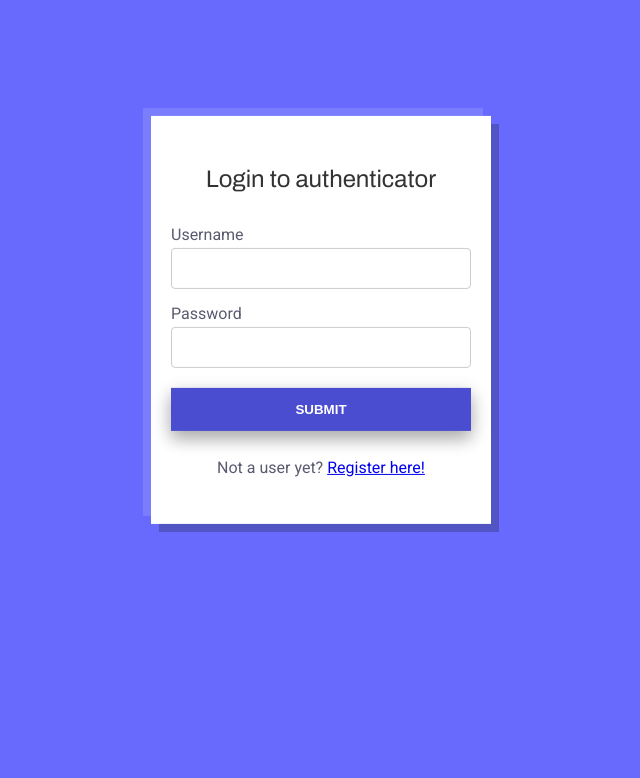
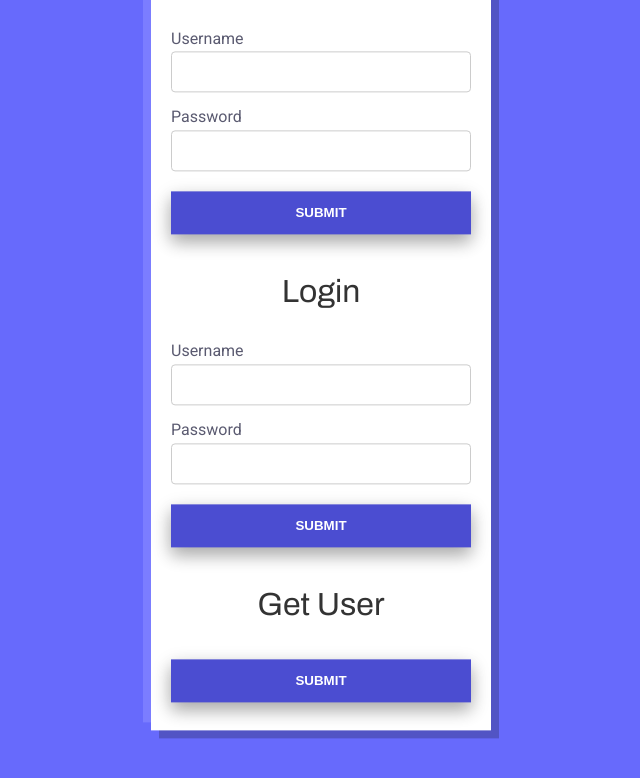
Before and after one commit to luke-weller/login-page, a React (Create React App) app in the folder client/: page / in a window 1280 px wide. Shown: the top 778 px of the page, without its empty margins (319-959 px from the left). Built offline with nearby package versions, Linux system fonts and the light colour scheme.

Commit message:
fix authentication

```diff
--- a/client/src/App.js
+++ b/client/src/App.js
@@ -1,36 +1,38 @@
+import React, { useState } from "react";
 import "./App.css";
+import Axios from "axios";
 import Login from "./components/Login/Login";
+import Register from "./components/Register/Register";
 
 function App() {
-  // const [data, setData] = useState(null);
+  const [data, setData] = useState(null);
 
   // return user data for personalisation when logged in
-  // const getUser = () => {
-  //   Axios({
-  //     method: "GET",
-  //     withCredentials: true,
-  //     url: "http://localhost:4000/user",
-  //   }).then((res) => {
-  //     setData(res.data);
-  //     console.log(res.data);
-  //   });
-  // };
+  const getUser = () => {
+    Axios({
+      method: "GET",
+      withCredentials: true,
+      url: "http://localhost:4000/user",
+    }).then((res) => {
+      setData(res.data);
+      console.log(res.data);
+    });
+  };
 
 
   return (
-    <div className='Container'>
-      <div className='ChildContainer'>
+    <div className="Container">
+      <div className="ChildContainer">
 
+      <Register />
+      <Login />
 
-      <Login title="Login to authenticator" />
-
-      {/* <div>
+      <div>
         <h1>Get User</h1>
         <button onClick={getUser}>Submit</button>
         {data ? <h1>Welcome Back {data.username}</h1> : null}
-      </div> */}
       </div>
-    </div>
+    </div> </div>
   );
 }
 
--- a/client/src/components/Login/Login.js
+++ b/client/src/components/Login/Login.js
@@ -1,24 +1,9 @@
 import Axios from "axios";
 import { useState } from "react";
-import { yupResolver } from '@hookform/resolvers/yup';
-import * as yup from 'yup';
-import { useForm } from 'react-hook-form';
 
-// validation schema
-const schema = yup.object().shape({
-  username: yup.string().required(),
-  password: yup.string().required(),
-}).required();
-
-const Login = ( { title } ) => {
-  const { register, handleSubmit, formState:{ errors } } = useForm({
-      resolver: yupResolver(schema)
-    });
-
+const Login = () => {
     const [loginUsername, setLoginUsername] = useState("");
     const [loginPassword, setLoginPassword] = useState("");
-
-
     const login = () => {
         Axios({
           method: "POST",
@@ -29,36 +14,25 @@ const Login = ( { title } ) => {
           withCredentials: true,
           url: "http://localhost:4000/login",
         }).then((res) => console.log(res));
-
       };
-
-
     return (
-        <div className='ContentContainer'>
-          <form onSubmit={handleSubmit()} noValidate>
-            <h3>{ title }</h3>
+        <div className="ContentContainer">
+          <h1>Login</h1>
           <div className="FormContainer">
             <label htmlFor='username'>Username</label>
             <input
                 type="text"
                 onChange={(e) => setLoginUsername(e.target.value)}
-                  {...register('username')}
             />
-              <p className="ErrorText">{errors.username?.message}</p>
           </div>
           <div className="FormContainer">
             <label htmlFor='password'>Password</label>
               <input
                   type="password"
                   onChange={(e) => setLoginPassword(e.target.value)}
-                  {...register('password')}
               />
-              <p className="ErrorText">{errors.password?.message}</p>
             </div>
-
             <button onClick={login}>Submit</button>
-            <p>Not a user yet? <a className='Link' href='/register'>Register here!</a></p>
-          </form>
         </div>
     )
 }
--- a/client/src/components/Register/Register.js
+++ b/client/src/components/Register/Register.js
@@ -17,16 +17,22 @@ const Register = (props) => {
       };
 
     return (
-        <div>
+        <div className="ContentContainer">
+          <div className="FormContainer">
             <h1>Register</h1>
+            <label htmlFor='username'>Username</label>
             <input
-                placeholder="username"
                 onChange={(e) => setRegisterUsername(e.target.value)}
+                type="text"
             />
+          </div>
+          <div className="FormContainer">
+            <label htmlFor='password'>Password</label>
             <input
-                placeholder="password"
+                type="password"
                 onChange={(e) => setRegisterPassword(e.target.value)}
             />
+          </div>
             <button onClick={register}>Submit</button>
 
         </div>
```
Lines whose indentation alone changed are shown as unchanged.
